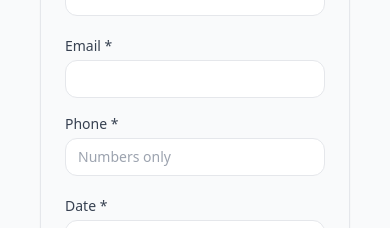
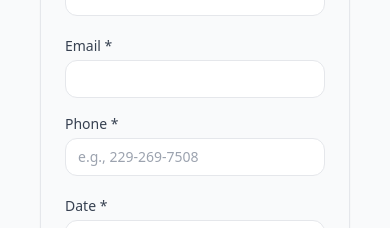
Before and after one commit to milamindustries/milamindustries-site, a Next.js app in the folder milamindustries-site/: page /vendor-submission in a window 390 px wide. Shown: the part 960-1188 px from the top of the page. Built offline with nearby package versions, Linux system fonts and the light colour scheme.

Commit message:
feat(vendor-form): add optional MP3 upload with server validation; fix form encType; relax phone field

```diff
--- a/milamindustries-site/app/vendor-submission/page.jsx
+++ b/milamindustries-site/app/vendor-submission/page.jsx
@@ -135,7 +135,12 @@ export default function VendorSubmissionPage() {
       </h1>
 
       <div className="mt-10 flex justify-center">
-        <form onSubmit={onSubmit} className="w-full space-y-5 bg-gray-50 p-6 rounded-2xl border shadow-sm">
+        {/* IMPORTANT: encType added so files actually submit */}
+        <form
+          onSubmit={onSubmit}
+          className="w-full space-y-5 bg-gray-50 p-6 rounded-2xl border shadow-sm"
+          encType="multipart/form-data"
+        >
           {/* 1) Vendor info */}
           <Select
             label="Vendor info *"
@@ -169,14 +174,14 @@ export default function VendorSubmissionPage() {
           {/* Contact info */}
           <div className="grid grid-cols-1 sm:grid-cols-2 gap-4">
             <Field label="Email *" name="email" type="email" required />
+            {/* RELAXED: removed strict numeric pattern; use tel keypad */}
             <Field
               label="Phone *"
               name="phone"
               type="tel"
-              inputMode="numeric"
-              pattern="[0-9]*"
+              inputMode="tel"
               required
-              placeholder="Numbers only"
+              placeholder="e.g., 229-269-7508"
             />
           </div>
 
```
